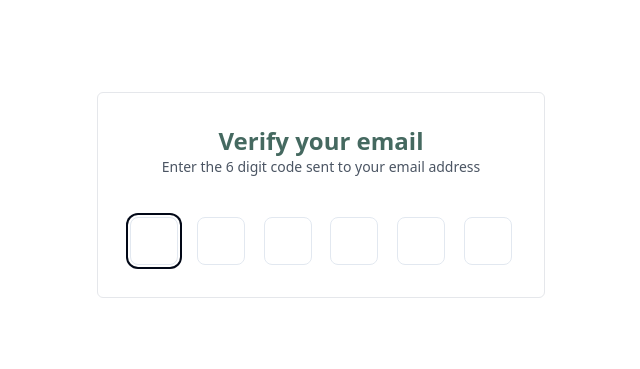
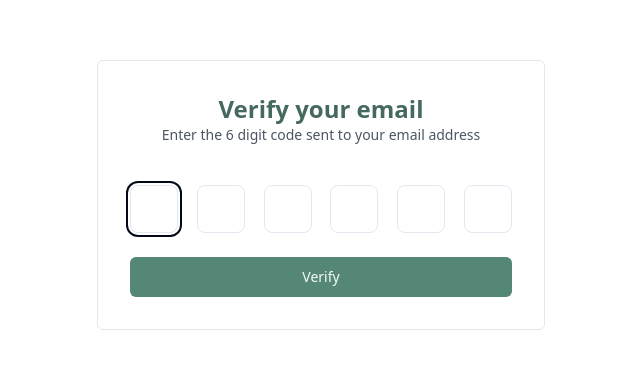
Before and after one commit to Vermasaiyam/Feasto, a React (Vite) app in the folder frontend/: page /verify-email in a window 1280 px wide. Shown: the part 205-574 px from the top of the page, without its empty margins (319-959 px from the left). Built offline with nearby package versions, Linux system fonts and the light colour scheme.

Commit message:
verifyEmail

```diff
--- a/frontend/src/auth/VerifyEmail.tsx
+++ b/frontend/src/auth/VerifyEmail.tsx
@@ -1,11 +1,15 @@
+import { Button } from "@/components/ui/button";
 import { Input } from "@/components/ui/input";
+import { Loader2 } from "lucide-react";
 import { useEffect, useRef, useState } from "react"
-import { useNavigate } from "react-router-dom";
+// import { useNavigate } from "react-router-dom";
 
 const VerifyEmail = () => {
     const [val, setVal] = useState<string[]>(["", "", "", "", "", ""]);
     const inputRef = useRef<any>([]);
-    const navigate = useNavigate();
+    // const navigate = useNavigate();
+
+    const loading = false;
 
     const handleChange = (index: number, value: string) => {
         if (/^[a-zA-Z0-9]$/.test(value) || value === "") {
@@ -29,7 +33,7 @@ const VerifyEmail = () => {
         }
     };
 
-    useEffect(()=>{
+    useEffect(() => {
         inputRef.current[0].focus();
     }, []);
 
@@ -63,6 +67,21 @@ const VerifyEmail = () => {
                             })
                         }
                     </div>
+                    {
+                        loading ? (
+                            <Button
+                                disabled
+                                className="bg-green hover:bg-hoverGreen mt-6 w-full"
+                            >
+                                <Loader2 className="mr-2 w-4 h-4 animate-spin" />
+                                Please wait
+                            </Button>
+                        ) : (
+                            <Button className="bg-green hover:bg-hoverGreen mt-6 w-full">
+                                Verify
+                            </Button>
+                        )
+                    }
                 </form>
             </div>
         </div>
```
